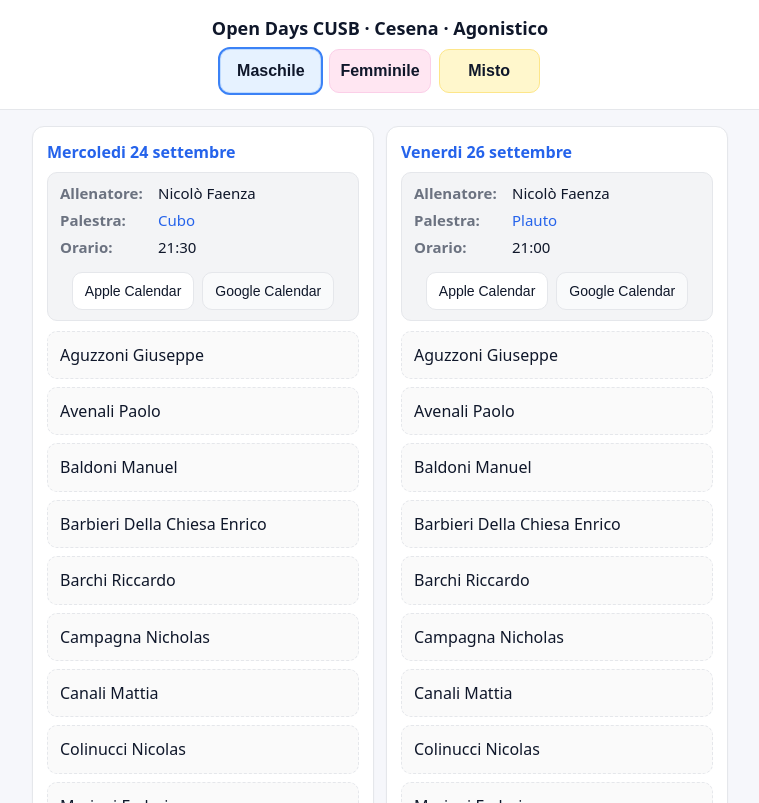
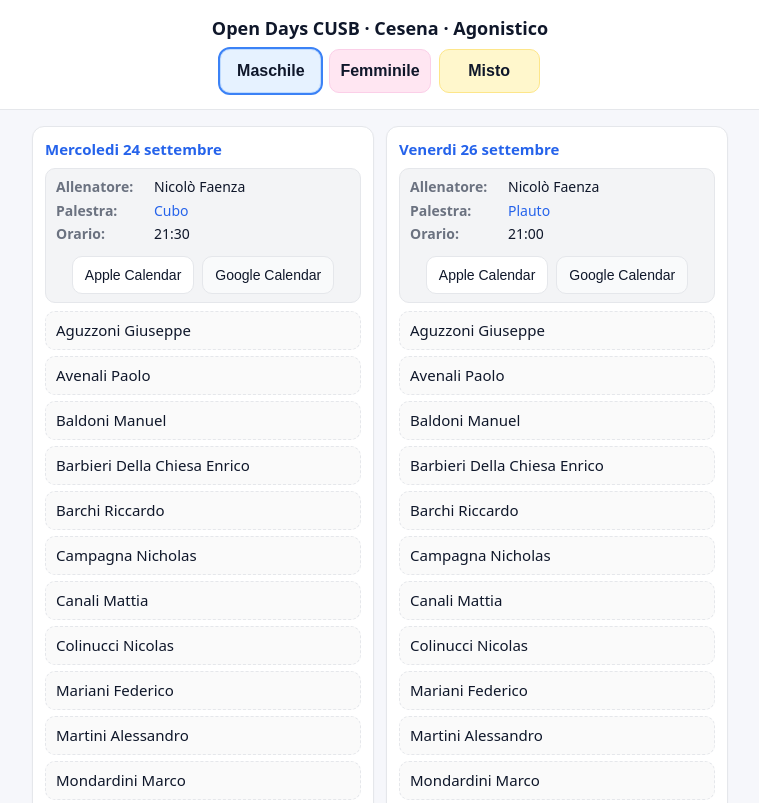
Before and after one commit to alexsiroli/opendays, a plain HTML site: page docs/index.html in a window 1280 px wide. Shown: the top 803 px of the page, without its empty margins (260-1019 px from the left). Drawn offline with Linux system fonts and the light colour scheme.

Commit message:
ui: layout più compatto (spaziature e font ridotti)

```diff
--- a/docs/styles.css
+++ b/docs/styles.css
@@ -80,22 +80,22 @@ body {
   background: var(--card);
   border: 1px solid var(--border);
   border-radius: 12px;
-  padding: 14px;
+  padding: 12px;
   box-shadow: 0 1px 2px rgba(0,0,0,0.04);
 }
 
 .turno h2 {
   margin: 0 0 8px;
-  font-size: 16px;
+  font-size: 15px;
   color: var(--brand);
 }
 
 .turno-meta {
   display: grid;
   grid-template-columns: 1fr;
-  gap: 6px;
-  margin: 8px 0 10px;
-  padding: 10px 12px;
+  gap: 4px;
+  margin: 6px 0 8px;
+  padding: 8px 10px;
   background: #f3f4f6;
   border: 1px solid var(--border);
   border-radius: 10px;
@@ -105,7 +105,7 @@ body {
   display: flex;
   align-items: center;
   gap: 6px;
-  font-size: 15px;
+  font-size: 14px;
 }
 
 .turno-meta .label {
@@ -153,15 +153,15 @@ ul.nominativi {
   margin: 0;
   display: flex;
   flex-direction: column;
-  gap: 8px;
+  gap: 6px;
 }
 
 ul.nominativi li {
-  padding: 12px 12px;
+  padding: 8px 10px;
   border: 1px dashed var(--border);
   border-radius: 10px;
   background: #fafafa;
-  font-size: 16px;
+  font-size: 15px;
 }
 
 .vuoto {
```
